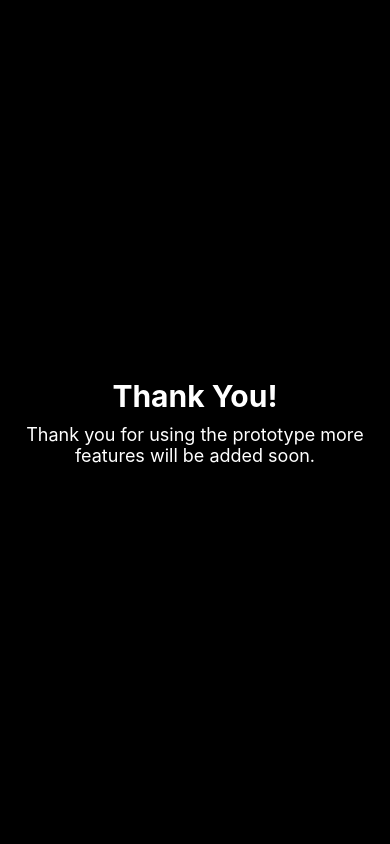
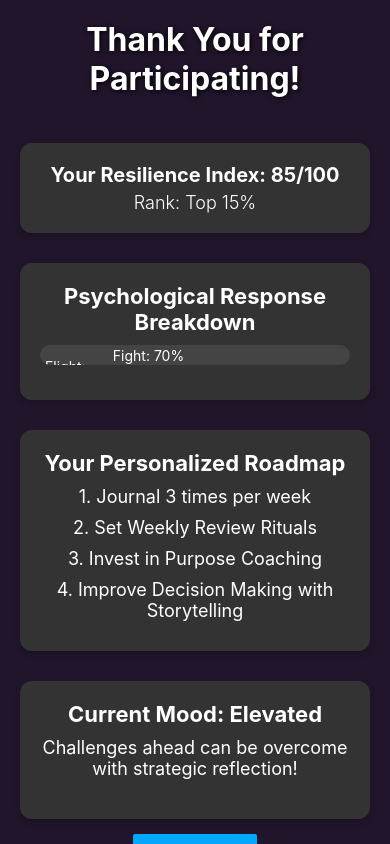
Before and after one commit to rishabhrawats/maaura-theMobileApp, a React Native app: screen /ThankYou in a window 390 px wide. Built offline with nearby package versions, Linux system fonts and the light colour scheme; no server answers.

Commit message:
Changes on the app till Roadmap

```diff
--- a/app.json
+++ b/app.json
@@ -8,31 +8,42 @@
     "assetBundlePatterns": [
       "**/*"
     ],
-    "platforms": ["ios", "android", "web"],
-
+    "platforms": [
+      "ios",
+      "android",
+      "web"
+    ],
     "web": {
       "build": {
         "babel": {
-          "plugins": ["react-native-web"]
+          "plugins": [
+            "react-native-web"
+          ]
         }
       },
-      "favicon": "./assets/favicon.png", // Add your favicon here
+      "favicon": "./assets/favicon.png",
       "splash": {
-        "image": "./assets/splash.png", // Add splash image here
+        "image": "./assets/splash.png",
         "resizeMode": "contain",
-        "backgroundColor": "#000000" // Splash background color
+        "backgroundColor": "#000000"
       },
       "browserReload": true
     },
-
     "ios": {
       "supportsTablet": true,
-      "bundleIdentifier": "com.maaura.app"
+      "bundleIdentifier": "com.maaura.app",
+      "infoPlist": {
+        "ITSAppUsesNonExemptEncryption": false
+      }
     },
     "android": {
       "package": "com.maaura.app"
     },
-
-    "scheme": "maaura"
+    "scheme": "maaura",
+    "extra": {
+      "eas": {
+        "projectId": "60029b43-43c6-4139-89d3-03a7b2a829a2"
+      }
+    }
   }
 }
--- a/package.json
+++ b/package.json
@@ -29,7 +29,8 @@
     "react-native-safe-area-context": "^5.4.0",
     "react-native-screens": "~4.10.0",
     "react-native-web": "^0.20.0",
-    "react-native-webview": "^13.15.0"
+    "react-native-webview": "^13.15.0",
+    "expo-dev-client": "~5.2.0"
   },
   "devDependencies": {
     "@babel/core": "^7.20.0"
--- a/screens/ThankYouScreen.js
+++ b/screens/ThankYouScreen.js
@@ -1,34 +1,162 @@
 import React from 'react';
-import { View, Text, StyleSheet } from 'react-native';
+import { View, Text, StyleSheet, Animated, Easing, Button, ScrollView } from 'react-native';
 
-export default function ThankYouScreen() {
+// This will be used to add animations to the page elements
+const AnimatedText = Animated.createAnimatedComponent(Text);
+
+export default function ThankYouScreen({ navigation }) {
+  const fadeAnim = new Animated.Value(0); // Initial opacity of the text
+
+  // Use an animation to fade the text in
+  React.useEffect(() => {
+    Animated.timing(fadeAnim, {
+      toValue: 1, // Fade in
+      duration: 1500, // Duration of the fade
+      easing: Easing.ease,
+      useNativeDriver: true, // Optimize performance
+    }).start();
+  }, []);
+
   return (
-    <View style={styles.container}>
-      <Text style={styles.thankYouText}>Thank You!</Text>
-      <Text style={styles.messageText}>Thank you for using the prototype
-         more features will be added soon.</Text>
-    </View>
+    <ScrollView contentContainerStyle={styles.container}>
+      {/* Title */}
+      <AnimatedText style={[styles.title, { opacity: fadeAnim }]}>
+        Thank You for Participating!
+      </AnimatedText>
+
+      {/* Resilience Score & Rank */}
+      <Animated.View style={[styles.card, { opacity: fadeAnim }]}>
+        <Text style={styles.scoreText}>Your Resilience Index: 85/100</Text>
+        <Text style={styles.rankText}>Rank: Top 15%</Text>
+      </Animated.View>
+
+      {/* Card 1: Psychological Breakdown */}
+      <Animated.View style={[styles.card, { opacity: fadeAnim }]}>
+        <Text style={styles.cardHeading}>Psychological Response Breakdown</Text>
+        <View style={styles.progressBar}>
+          <View style={[styles.progress, { width: '70%' }]}>
+            <Text style={styles.progressText}>Fight: 70%</Text>
+          </View>
+          <View style={[styles.progress, { width: '20%' }]}>
+            <Text style={styles.progressText}>Flight: 20%</Text>
+          </View>
+          <View style={[styles.progress, { width: '10%' }]}>
+            <Text style={styles.progressText}>Freeze: 10%</Text>
+          </View>
+        </View>
+      </Animated.View>
+
+      {/* Card 2: Personalized Roadmap */}
+      <Animated.View style={[styles.card, { opacity: fadeAnim }]}>
+        <Text style={styles.cardHeading}>Your Personalized Roadmap</Text>
+        <Text style={styles.roadmapText}>1. Journal 3 times per week</Text>
+        <Text style={styles.roadmapText}>2. Set Weekly Review Rituals</Text>
+        <Text style={styles.roadmapText}>3. Invest in Purpose Coaching</Text>
+        <Text style={styles.roadmapText}>4. Improve Decision Making with Storytelling</Text>
+      </Animated.View>
+
+      {/* Mood and Overdrive */}
+      <Animated.View style={[styles.card, { opacity: fadeAnim }]}>
+        <Text style={styles.moodText}>Current Mood: Elevated</Text>
+        <Text style={styles.moodSubText}>Challenges ahead can be overcome with strategic reflection!</Text>
+      </Animated.View>
+
+      {/* Call to Action */}
+      <Animated.View style={{ opacity: fadeAnim }}>
+        <Button title="Back to Home" onPress={() => navigation.navigate('Home')} color="#00A9FF" />
+      </Animated.View>
+    </ScrollView>
   );
 }
 
 const styles = StyleSheet.create({
   container: {
-    flex: 1,
+    flexGrow: 1,  // Ensures scroll view is able to stretch
+    justifyContent: 'flex-start',
+    alignItems: 'center',
+    backgroundColor: '#21152b',
+    padding: 20,
+    paddingBottom: 40,
+  },
+  title: {
+    fontSize: 32,
+    color: '#fff',
+    fontWeight: 'bold',
+    textAlign: 'center',
+    marginBottom: 30,
+    textShadowColor: '#000',
+    textShadowOffset: { width: 1, height: 1 },
+    textShadowRadius: 5,
+  },
+  card: {
+    width: '100%',
+    maxWidth: 380,
+    backgroundColor: '#333',
+    padding: 20,
+    marginVertical: 15,
+    borderRadius: 12,
+    shadowColor: '#000',
+    shadowOpacity: 0.2,
+    shadowOffset: { width: 0, height: 3 },
+    shadowRadius: 6,
+    elevation: 8,
+  },
+  cardHeading: {
+    fontSize: 22,
+    color: '#fff',
+    fontWeight: 'bold',
+    marginBottom: 10,
+    textAlign: 'center',
+  },
+  scoreText: {
+    fontSize: 20,
+    color: '#fff',
+    fontWeight: 'bold',
+    textAlign: 'center',
+    marginBottom: 5,
+  },
+  rankText: {
+    fontSize: 18,
+    color: '#fff',
+    textAlign: 'center',
+    fontWeight: '300',
+  },
+  progressBar: {
+    height: 20,
+    backgroundColor: '#444',
+    borderRadius: 10,
+    marginBottom: 15,
+    overflow: 'hidden',
+  },
+  progress: {
+    height: '100%',
     justifyContent: 'center',
-    alignItems: 'center', // Center the content horizontally and vertically
-    backgroundColor: '#000', // Black background
-    paddingHorizontal: 20, // Optional padding to prevent text from touching the edges
+    alignItems: 'center',
+    flexDirection: 'row',
   },
-  thankYouText: {
-    fontSize: 30,
-    color: '#fff', // White color for the text
+  progressText: {
+    fontSize: 14,
+    color: '#fff',
+    paddingHorizontal: 5,
+  },
+  roadmapText: {
+    fontSize: 18,
+    color: '#fff',
+    marginBottom: 10,
+    textAlign: 'center',
+    fontWeight: '400',
+  },
+  moodText: {
+    fontSize: 22,
+    color: '#fff',
     fontWeight: 'bold',
-    textAlign: 'center', // Center the text
-    marginBottom: 10, // Space between the thank you text and the message text
+    marginBottom: 10,
+    textAlign: 'center',
   },
-  messageText: {
+  moodSubText: {
     fontSize: 18,
-    color: '#fff', // White color for the text
-    textAlign: 'center', // Center the text
+    color: '#fff',
+    textAlign: 'center',
+    marginBottom: 20,
   },
 });
```
Also changed, not shown: screens/MindsetChallengeScreen.js (+62 -16 lines), 1 other file (tests, documents, lock files or other folders).
